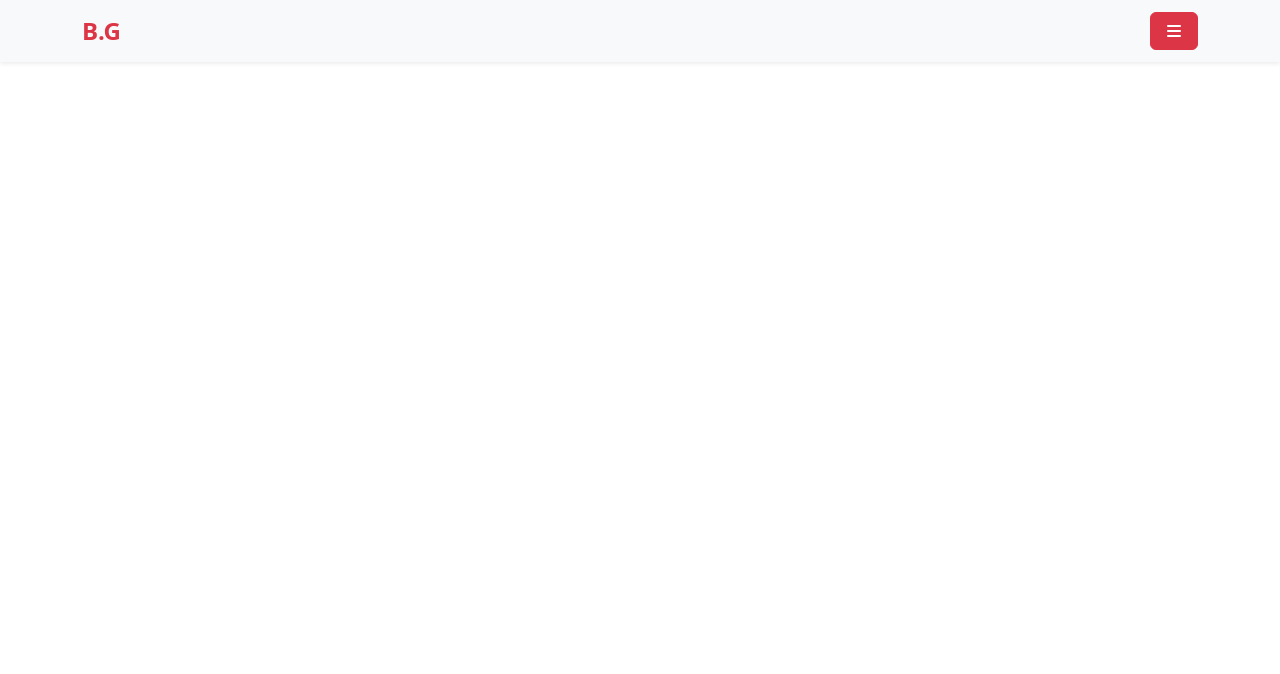
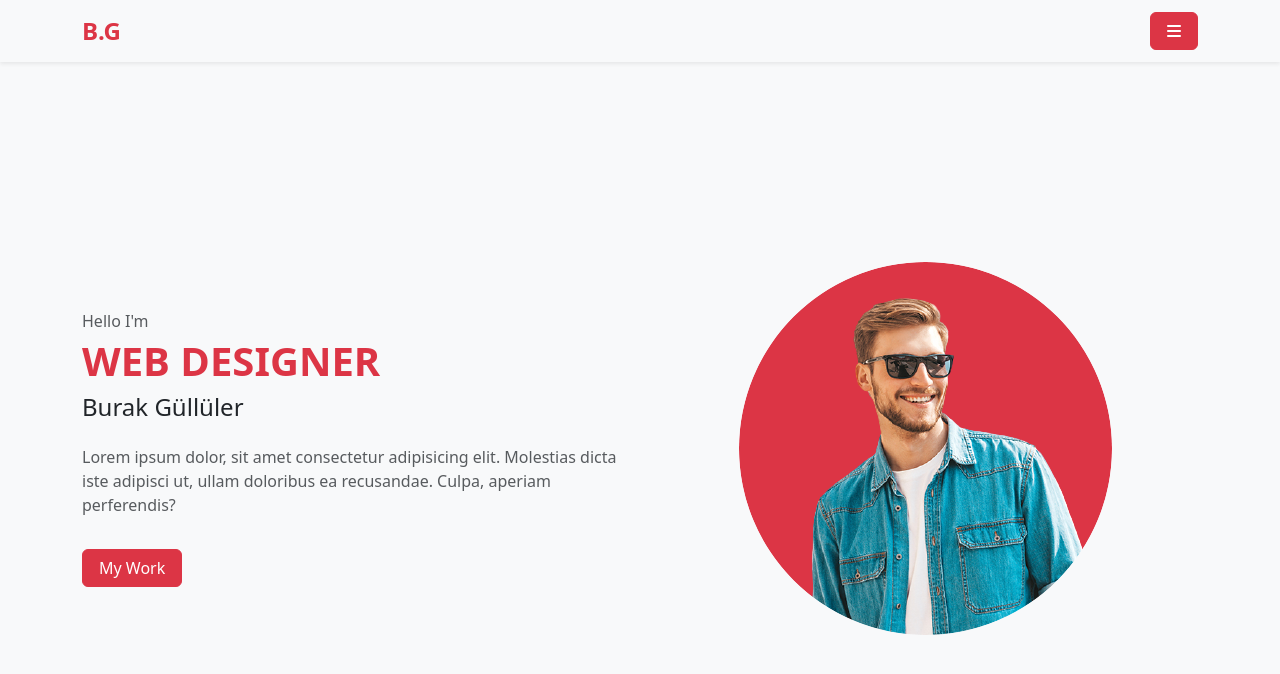
Before and after one commit to buraxta/only-bootstrap-site, a plain HTML site: page index.html in a window 1280 px wide. Drawn offline with nearby package versions, Linux system fonts and the light colour scheme.

Commit message:
home section finished

```diff
--- a/index.html
+++ b/index.html
@@ -10,10 +10,10 @@
         integrity="sha384-GLhlTQ8iRABdZLl6O3oVMWSktQOp6b7In1Zl3/Jr59b6EGGoI1aFkw7cmDA6j6gD" crossorigin="anonymous">
 </head>
 
-<body>
+<body class="bg-light">
 
     <!-- Navbar start -->
-    <nav class="navbar navbar-light bg-light shadow-sm">
+    <nav class="navbar navbar-light fixed-top bg-light shadow-sm">
         <div class="container-lg">
             <a class="navbar-brand text-danger fw-bold fs-4" href="#">B.G</a>
             <div class="dropdown">
@@ -27,14 +27,41 @@
                     <li><a class="dropdown-item" href="#services">Services</a></li>
                     <li><a class="dropdown-item" href="#portfolio">Portfolio</a></li>
                     <li><a class="dropdown-item" href="#testimonials">Testimonials</a></li>
-                    <li><a class="dropdown-item" href="#contact ">Contacs</a></li>
+                    <li><a class="dropdown-item" href="#contact">Contacs</a></li>
                 </ul>
             </div>
         </div>
     </nav>
+    <!-- Navbar end -->
+
+    <!-- home section start -->
+    <section class="home py-5" id="home">
+        <div class="container-lg">
+            <div class="row min-vh-100 align-items-center align-content-center">
+                <div class="col-md-6 mt-5 mt-md-0">
+                    <div class="home-img text-center">
+                        <img class="rounded-circle mw-100 " src="img/profile.png" alt="">
+                    </div>
+                </div>
+                <div class="col-md-6 mt-5 mt-md-0 order-md-first">
+                    <div class="home-text">
+                        <p class="text-muted mb-1">Hello I'm</p>
+                        <h1 class="text-danger text-uppercase fs-1 fw-bold">Web Designer</h1>
+                        <h2 class="fs-4">Burak Güllüler</h2>
+                        <p class="mt-4 text-muted">Lorem ipsum dolor, sit amet consectetur adipisicing elit. Molestias dicta iste adipisci ut, ullam doloribus ea recusandae. Culpa, aperiam perferendis?</p>
+                        <a href="#portfolio" class="btn btn-danger px-3 mt-3">My Work</a>
+                        <div class="col-"></div>
+                    </div>
+                </div>
+            </div>
+        </div>
+    </section>
+    <!-- home section end -->
 
 
-    <!-- Navbar end -->
+    <!-- about section start -->
+
+    <!-- about section end -->
 
 
 
```
